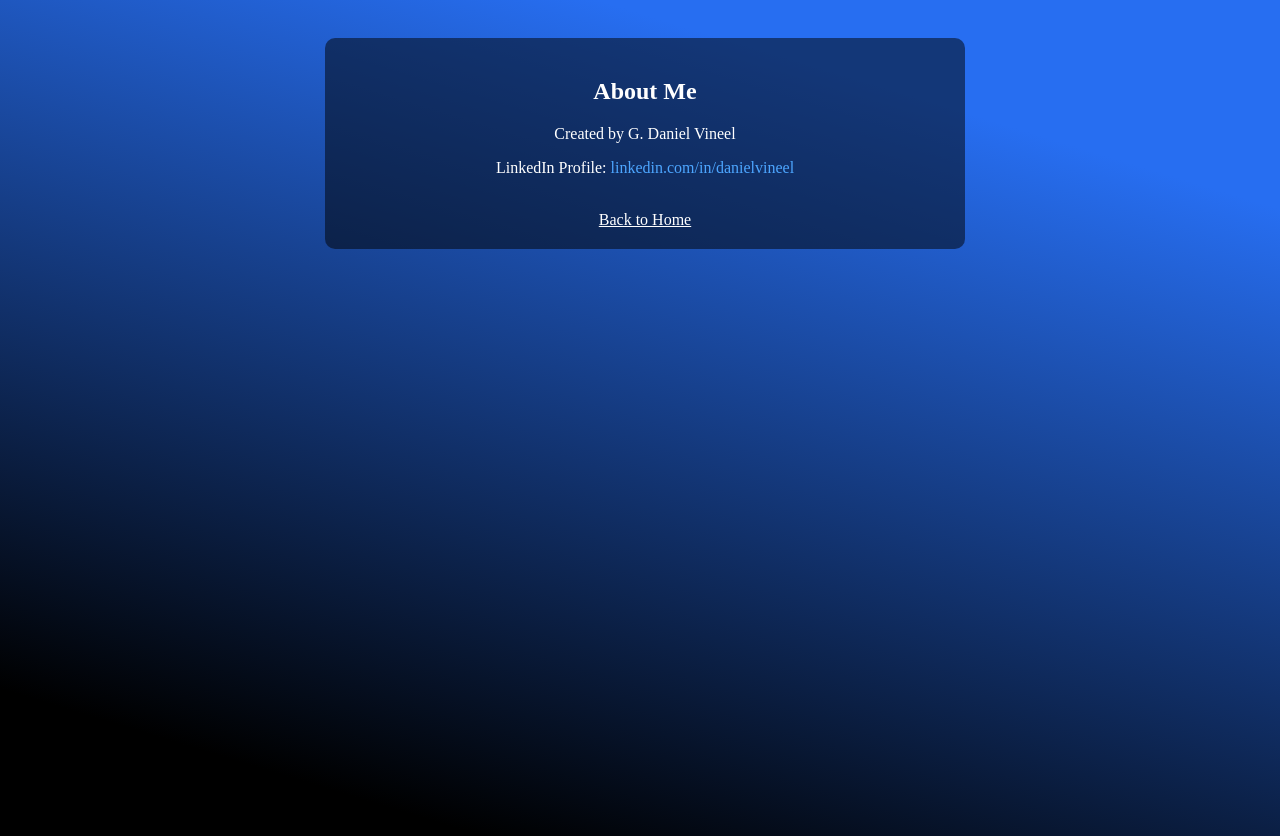
After one commit to DanielVineel/Infix-Postfix-Expression-Conversions-Python, a Flask app: page /mydata in a window 1280 px wide. The commit adds this page. Run offline with Flask 3, Linux system fonts and the light colour scheme.

Commit message:
Add mydata page and global footer with LinkedIn link
Co-authored-by: DanielVineel <116679085+DanielVineel@users.noreply.github.com>

```diff
--- a/app.py
+++ b/app.py
@@ -10,6 +10,10 @@ app=Flask(__name__)
 @app.route("/")
 def index():
     return render_template("index.html")
+
+@app.route("/mydata")
+def mydata():
+    return render_template("mydata.html")
 
 @app.route("/infix-postfix")
 def infix():
--- /dev/null
+++ b/templates/footer.html
@@ -0,0 +1,3 @@
+<footer style="text-align: center; color: white; padding: 10px; position: fixed; bottom: 0; left: 0; width: 100%; background: rgba(0, 0, 0, 0.5); z-index: 100;">
+    <p style="margin: 0;">Created by G. Daniel Vineel | <a href="https://www.linkedin.com/in/danielvineel" target="_blank" style="color: #4da6ff; text-decoration: none;">LinkedIn Profile</a> | <a href="{{ url_for('mydata') }}" style="color: #4da6ff; text-decoration: none;">My Data</a></p>
+</footer>
--- a/templates/index.html
+++ b/templates/index.html
@@ -36,5 +36,6 @@
     </div>
     <!-- created by G Daniel Vineel -->
 
+    {% include 'footer.html' %}
 </body>
 </html>
--- a/templates/infix-postfix.html
+++ b/templates/infix-postfix.html
@@ -32,5 +32,6 @@
     </div>
     <!-- created by G Daniel Vineel -->
 
+    {% include 'footer.html' %}
 </body>
 </html>
--- /dev/null
+++ b/templates/mydata.html
@@ -0,0 +1,40 @@
+<!DOCTYPE html>
+<html lang="en">
+<head>
+    <meta charset="UTF-8">
+    <meta name="viewport" content="width=device-width, initial-scale=1.0">
+    <link rel="shortcut icon" href="{{ url_for('static',filename='images/coding-logo.png')}}" type="image/x-icon">
+    <link rel="stylesheet" href="{{url_for('static',filename='css/main.css')}}" >
+    <title>My Data</title>
+    <style>
+        #mydata-container {
+            background-color: rgba(0, 0, 0, 0.5);
+            padding: 20px;
+            border-radius: 10px;
+            color: white;
+            text-align: center;
+            margin: 20px auto;
+            width: 80%;
+            max-width: 600px;
+        }
+        #mydata-container a {
+            color: #4da6ff;
+            text-decoration: none;
+        }
+        #mydata-container a:hover {
+            text-decoration: underline;
+        }
+    </style>
+</head>
+<body>
+    <div id="outer-layer">
+        <div id="mydata-container">
+            <h2>About Me</h2>
+            <p>Created by G. Daniel Vineel</p>
+            <p>LinkedIn Profile: <a href="https://www.linkedin.com/in/danielvineel" target="_blank">linkedin.com/in/danielvineel</a></p>
+            <br>
+            <a href="{{ url_for('index') }}" style="color: white; text-decoration: underline;">Back to Home</a>
+        </div>
+    </div>
+</body>
+</html>
--- a/templates/postfix-infix.html
+++ b/templates/postfix-infix.html
@@ -33,6 +33,7 @@
     </div>
     <!-- created by G Daniel Vineel -->
 <div style="text-align: center;color:white;position: absolute;top: 50px;left:0px;width:100%;">NOTE : for unary minus use ~ instead - </div>
+    {% include 'footer.html' %}
 </body>
 
 
```
